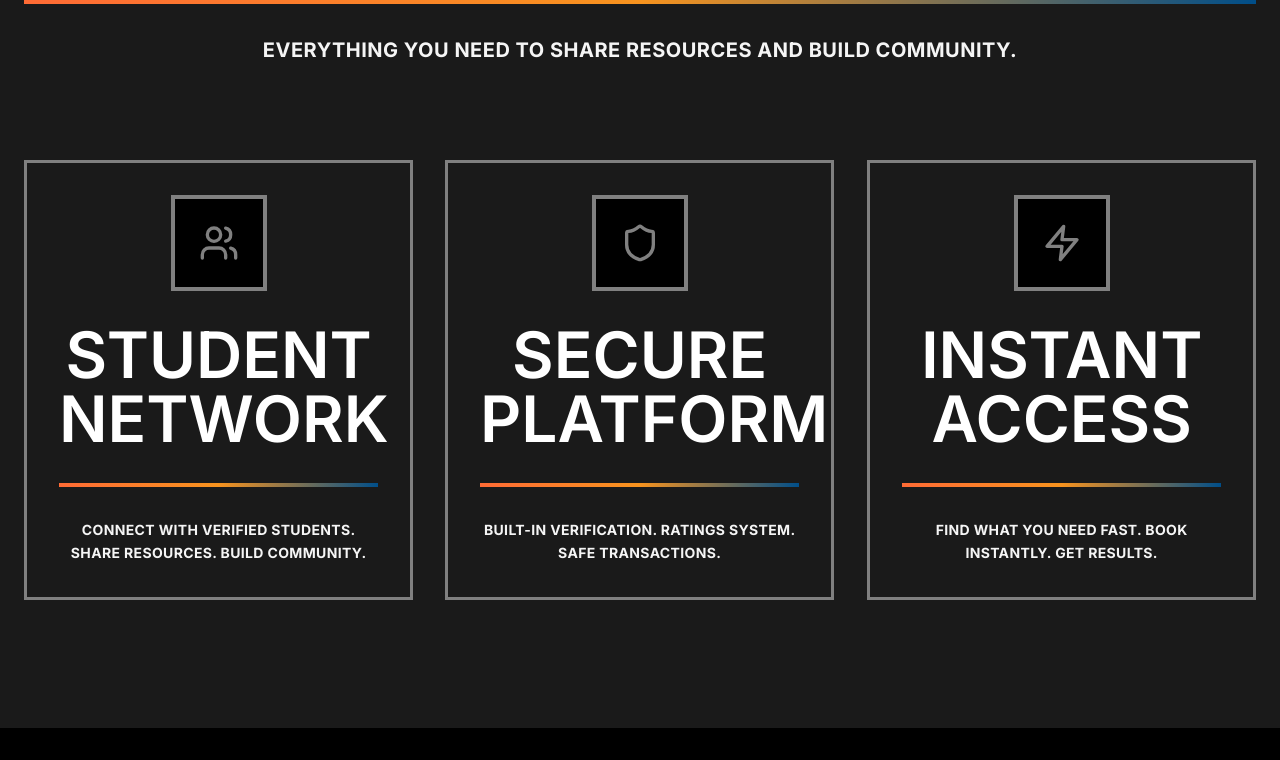
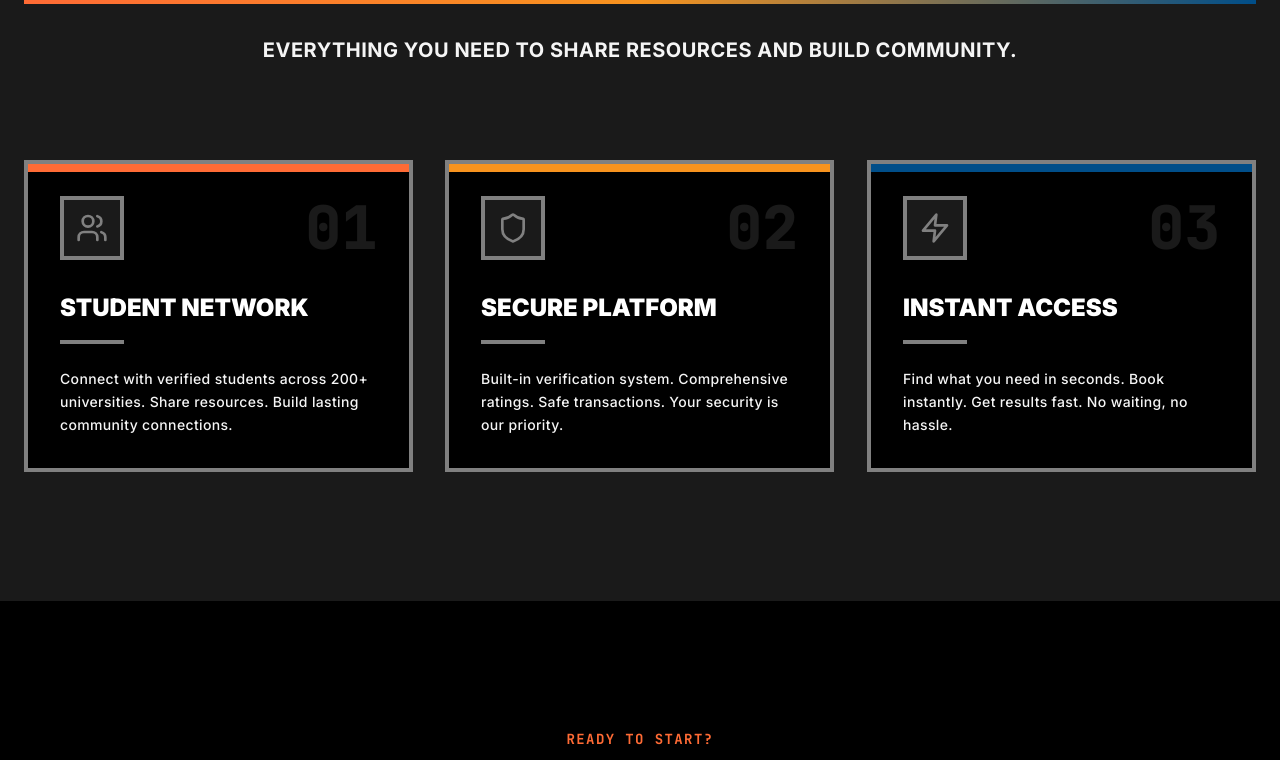
Before and after one commit to Warfarian/UseThis, a React (Vite) app: page / in a window 1280 px wide. Shown: the part 1408-2168 px from the top of the page. Built offline with nearby package versions, Linux system fonts and the light colour scheme; no server answers.

Commit message:
Remove Scroll Indicator and Redesign Feature Cards

```diff
--- a/src/index.css
+++ b/src/index.css
@@ -300,6 +300,104 @@ html, body {
   color: var(--crimson);
 }
 
+.bg-primary {
+  background-color: var(--primary);
+}
+
+.bg-secondary {
+  background-color: var(--secondary);
+}
+
+.bg-accent {
+  background-color: var(--accent);
+}
+
+.border-primary {
+  border-color: var(--primary);
+}
+
+.border-secondary {
+  border-color: var(--secondary);
+}
+
+.border-accent {
+  border-color: var(--accent);
+}
+
+/* Hover color variants */
+.hover\:border-primary:hover {
+  border-color: var(--primary);
+}
+
+.hover\:border-secondary:hover {
+  border-color: var(--secondary);
+}
+
+.hover\:border-accent:hover {
+  border-color: var(--accent);
+}
+
+.hover\:text-primary:hover {
+  color: var(--primary);
+}
+
+.hover\:text-secondary:hover {
+  color: var(--secondary);
+}
+
+.hover\:text-accent:hover {
+  color: var(--accent);
+}
+
+.hover\:bg-primary:hover {
+  background-color: var(--primary);
+}
+
+.hover\:bg-secondary:hover {
+  background-color: var(--secondary);
+}
+
+.hover\:bg-accent:hover {
+  background-color: var(--accent);
+}
+
+/* Group hover variants */
+.group:hover .group-hover\:border-primary {
+  border-color: var(--primary);
+}
+
+.group:hover .group-hover\:border-secondary {
+  border-color: var(--secondary);
+}
+
+.group:hover .group-hover\:border-accent {
+  border-color: var(--accent);
+}
+
+.group:hover .group-hover\:text-primary {
+  color: var(--primary);
+}
+
+.group:hover .group-hover\:text-secondary {
+  color: var(--secondary);
+}
+
+.group:hover .group-hover\:text-accent {
+  color: var(--accent);
+}
+
+.group:hover .group-hover\:bg-primary {
+  background-color: var(--primary);
+}
+
+.group:hover .group-hover\:bg-secondary {
+  background-color: var(--secondary);
+}
+
+.group:hover .group-hover\:bg-accent {
+  background-color: var(--accent);
+}
+
 /* Brutal Animations */
 .animate-slide-brutal {
   animation: slide-brutal 0.8s cubic-bezier(0.25, 0.46, 0.45, 0.94) forwards;
--- a/src/pages/LandingPage.tsx
+++ b/src/pages/LandingPage.tsx
@@ -27,17 +27,20 @@ export const LandingPage: React.FC = () => {
     {
       icon: Users,
       title: "STUDENT NETWORK",
-      description: "Connect with verified students. Share resources. Build community."
+      description: "Connect with verified students across 200+ universities. Share resources. Build lasting community connections.",
+      accent: "primary"
     },
     {
       icon: Shield,
       title: "SECURE PLATFORM",
-      description: "Built-in verification. Ratings system. Safe transactions."
+      description: "Built-in verification system. Comprehensive ratings. Safe transactions. Your security is our priority.",
+      accent: "accent"
     },
     {
       icon: Zap,
       title: "INSTANT ACCESS",
-      description: "Find what you need fast. Book instantly. Get results."
+      description: "Find what you need in seconds. Book instantly. Get results fast. No waiting, no hassle.",
+      accent: "secondary"
     }
   ]
 
@@ -152,13 +155,6 @@ export const LandingPage: React.FC = () => {
             ))}
           </div>
         </div>
-
-        {/* Scroll indicator */}
-        <div className="absolute bottom-12 left-1/2 transform -translate-x-1/2">
-          <div className="w-8 h-16 border-4 border-primary flex justify-center">
-            <div className="w-2 h-6 bg-primary mt-3 animate-pulse" />
-          </div>
-        </div>
       </section>
 
       {/* Features Section */}
@@ -176,23 +172,39 @@ export const LandingPage: React.FC = () => {
             </p>
           </div>
 
-          <div className="grid-brutal">
-            {features.map(({ icon: Icon, title, description }, index) => (
+          <div className="grid grid-cols-1 lg:grid-cols-3 gap-8">
+            {features.map(({ icon: Icon, title, description, accent }, index) => (
               <div
                 key={title}
-                className={`card-brutal text-center group ${featuresInView ? `animate-bounce-hard delay-${(index + 1) * 100}` : 'opacity-0'}`}
+                className={`relative bg-pure-black border-4 border-steel p-8 group transition-all duration-200 hover:border-${accent} hover:-translate-y-2 ${featuresInView ? `animate-bounce-hard delay-${(index + 1) * 100}` : 'opacity-0'}`}
                 data-cursor-interactive
               >
-                <div className="w-24 h-24 mx-auto mb-8 border-4 border-steel flex items-center justify-center group-hover:border-primary transition-all duration-100 bg-pure-black">
-                  <Icon size={40} className="text-steel group-hover:text-primary transition-colors duration-100" />
+                {/* Accent stripe */}
+                <div className={`absolute top-0 left-0 w-full h-2 bg-${accent} transition-all duration-200`} />
+
+                {/* Icon section */}
+                <div className="flex items-center justify-between mb-8">
+                  <div className={`w-16 h-16 border-4 border-steel flex items-center justify-center group-hover:border-${accent} transition-all duration-200 bg-charcoal`}>
+                    <Icon size={32} className={`text-steel group-hover:text-${accent} transition-colors duration-200`} />
+                  </div>
+                  <div className={`text-6xl font-black text-steel/20 group-hover:text-${accent}/30 transition-colors duration-200 font-mono`}>
+                    {String(index + 1).padStart(2, '0')}
+                  </div>
                 </div>
-                <h3 className="text-big font-black text-pure-white mb-6 font-display group-hover:text-primary transition-colors duration-100">
+
+                {/* Content */}
+                <h3 className={`text-2xl font-black text-pure-white mb-4 font-display group-hover:text-${accent} transition-colors duration-200`}>
                   {title}
                 </h3>
-                <div className="divider-brutal mb-6" />
-                <p className="text-concrete font-display font-bold uppercase tracking-wide text-sm leading-relaxed">
+
+                <div className={`w-16 h-1 bg-steel mb-6 group-hover:bg-${accent} group-hover:w-24 transition-all duration-200`} />
+
+                <p className="text-concrete font-display font-medium text-sm leading-relaxed tracking-wide">
                   {description}
                 </p>
+
+                {/* Bottom accent */}
+                <div className={`absolute bottom-0 right-0 w-8 h-8 bg-${accent} opacity-0 group-hover:opacity-100 transition-opacity duration-200`} />
               </div>
             ))}
           </div>
```
